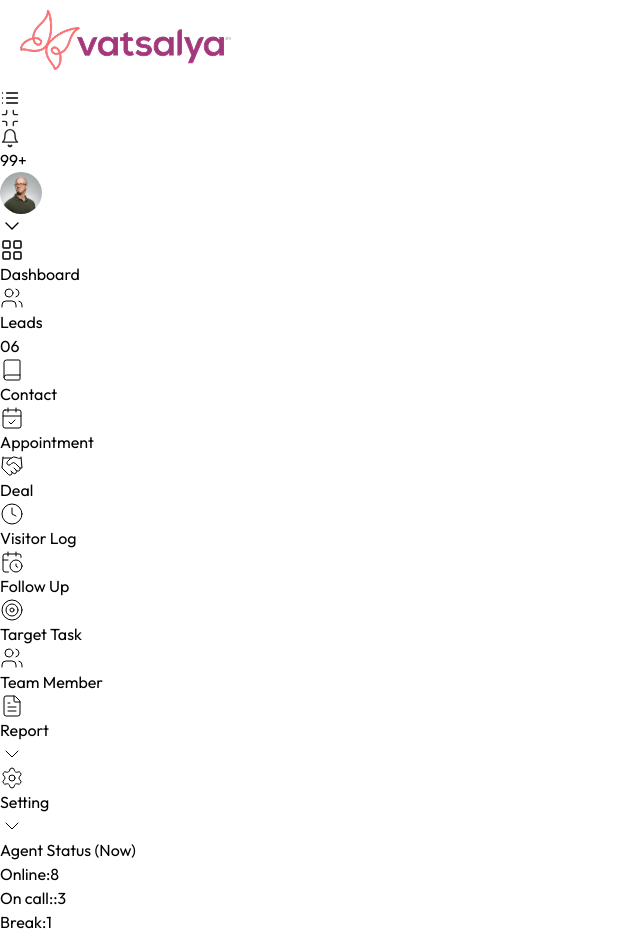
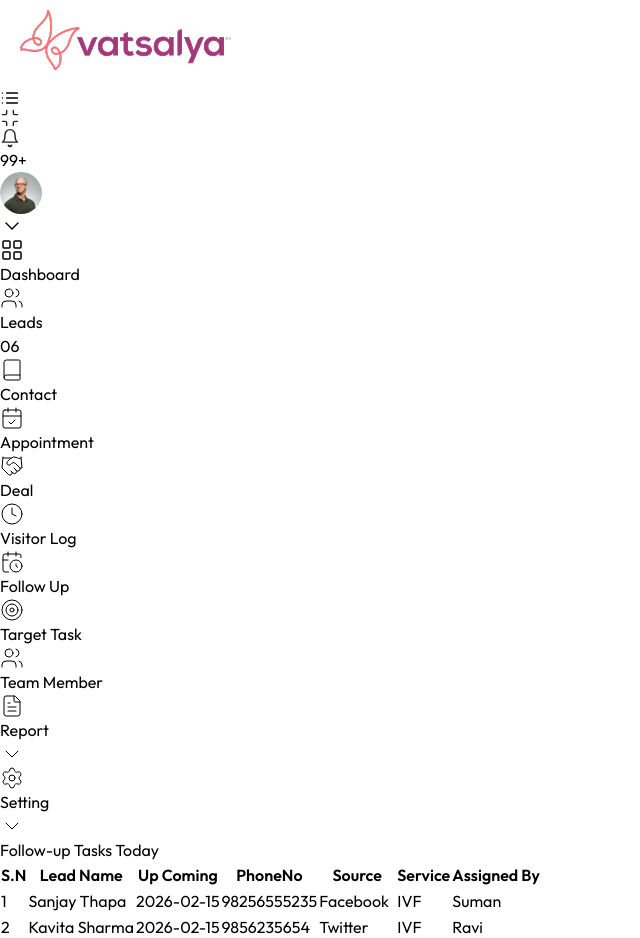
Before and after one commit to Groot-001/Current_Project, a React (Vite) app: page /dashboard in a window 1280 px wide. Shown: the top 938 px of the page, without its empty margins (0-640 px from the left). Built offline with nearby package versions, Linux system fonts and the light colour scheme.

Commit message:
adding pagination in followUpTaskTable

```diff
--- a/src/pages/Dashboard.tsx
+++ b/src/pages/Dashboard.tsx
@@ -30,10 +30,10 @@ const Dashboard = () => {
             {/* <Summary /> */}
             {/* <LeadTable /> */}
             {/* <TasksOverview /> */}
-            {/* <FollowUpTaskTable /> * */}
+            <FollowUpTaskTable />
             {/* <Profile /> */}
             {/* <WorkLoadSnapshot /> */}
-            <AgentStatusTable />
+            {/* <AgentStatusTable /> */}
           </div>
         </div>
       </div>
```
